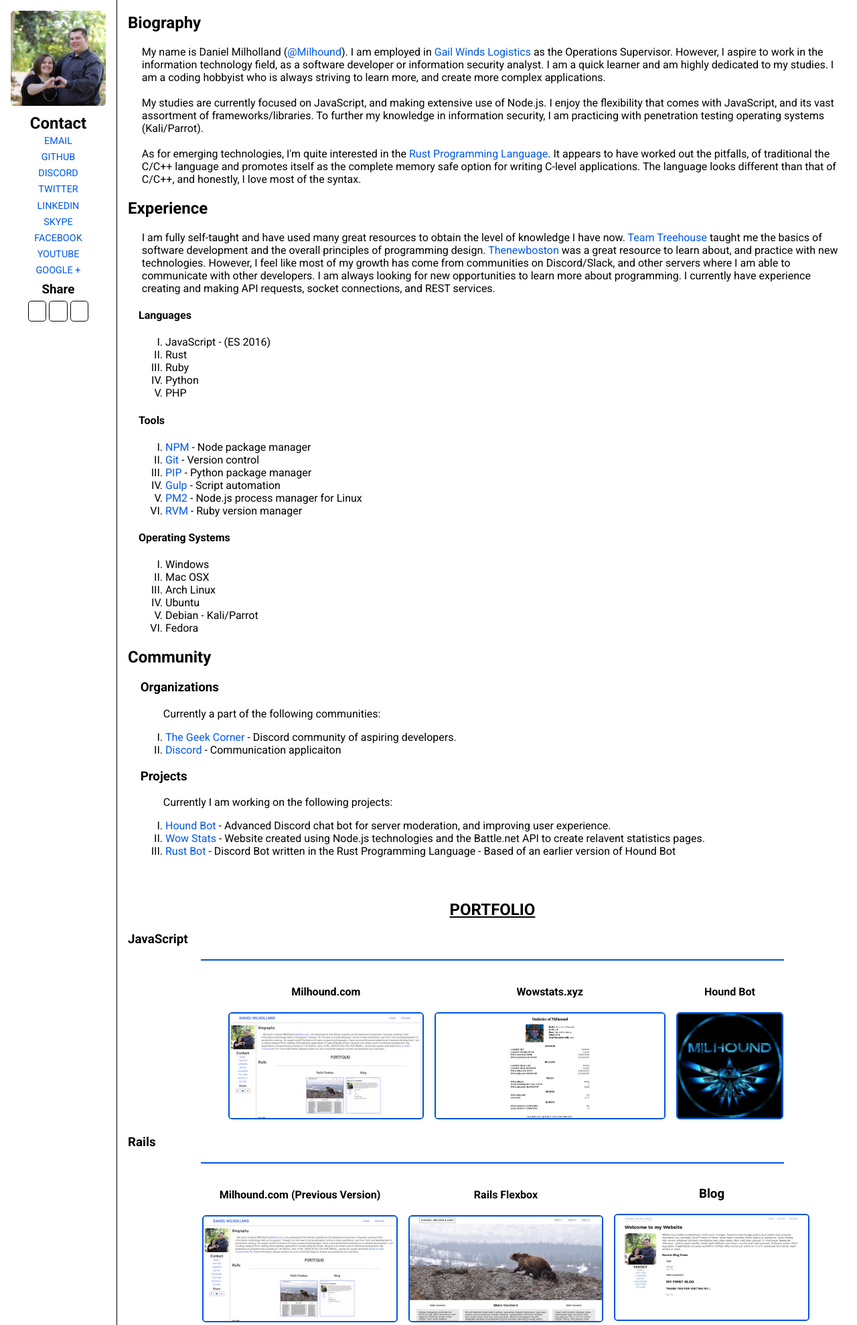
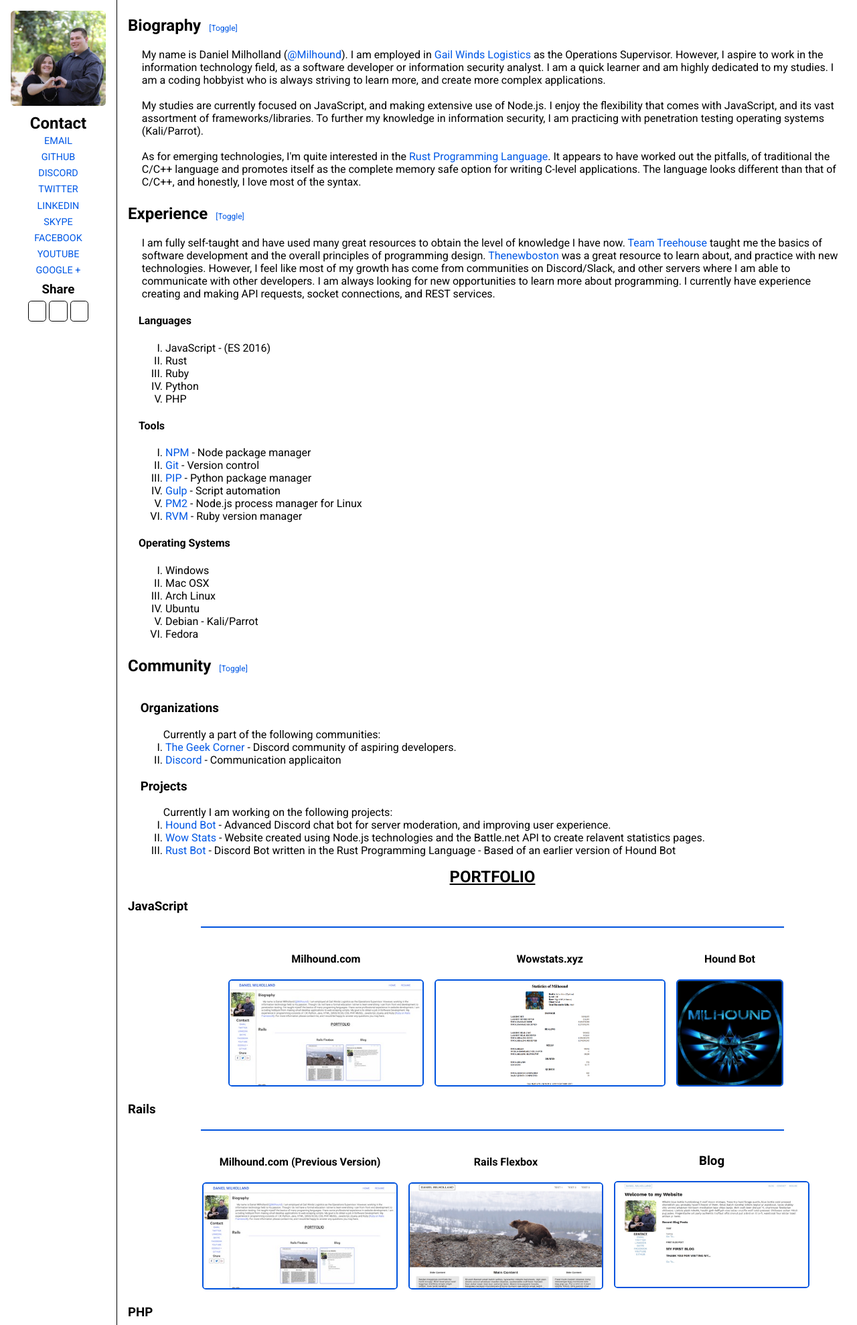
Before and after one commit to Milhound/Milhound, a PHP site: page / in a window 1280 px wide. Shown: the part 61-2039 px from the top of the page at 67% size. Run offline with PHP 8.4, Linux system fonts and the light colour scheme; some libraries are stand-ins or nearby versions; some web fonts are replaced.

Commit message:
Added toggle

```diff
--- a/CSS/main.css
+++ b/CSS/main.css
@@ -535,6 +535,25 @@ a:hover {
   color: #003180;
   text-decoration: underline; }
 
+.toggled {
+  animation: reduceHeight 800ms linear;
+  animation-fill-mode: forwards;
+  transition: visibility 1s, opacity 1s;
+  visibility: hidden;
+  opacity: 0; }
+
+@keyframes increaseHeight {
+  from {
+    max-height: 0; }
+  to {
+    max-height: 70em; } }
+
+@keyframes reduceHeight {
+  from {
+    max-height: 70em; }
+  to {
+    max-height: 0; } }
+
 header {
   display: flex !important;
   align-items: center;
--- a/CSS/welcome.css
+++ b/CSS/welcome.css
@@ -1,16 +1,26 @@
-#bio {
-  margin-bottom: 3em; }
+#bio h2 {
+  display: inline-block;
+  margin-right: .5em;
+  margin-top: 1em; }
+
+#bio ul {
+  margin: 0 auto; }
+
 #bio .subCategory {
   padding-left: 1em; }
+
 #bio .subParagraph {
   padding-left: 2em; }
+
 #bio .subList {
   margin-left: 1em;
   list-style-type: upper-roman; }
+
 #bio p {
   margin: 0 1.3em; }
 
 #portfolio {
+  margin-top: 1em;
   padding-bottom: 1em; }
   #portfolio hr {
     height: 2px;
--- /dev/null
+++ b/JS/collapse.min.js
@@ -0,0 +1 @@
+function toggleCollapse(e){switch(e){case 1:document.getElementById("bio-paragraph").classList.toggle("toggled");break;case 2:document.getElementById("experience").classList.toggle("toggled");break;case 3:document.getElementById("community").classList.toggle("toggled")}}
--- a/Partials/scripts.php
+++ b/Partials/scripts.php
@@ -1 +1,2 @@
 <script src="/JS/darkmode.min.js"></script>
+<script src="/JS/collapse.min.js"></script>
--- a/SCSS/main.scss
+++ b/SCSS/main.scss
@@ -22,6 +22,26 @@ a:hover{
 	color: darken($blue, 20%);
 	text-decoration: underline;
 }
+
+.toggled{
+	animation: reduceHeight 800ms linear;
+	animation-fill-mode: forwards;
+	transition: visibility 1s, opacity 1s;
+	visibility: hidden;
+	opacity: 0;
+
+}
+
+@keyframes increaseHeight{
+	from {max-height: 0;}
+	to {max-height: 70em;}
+}
+
+@keyframes reduceHeight{
+	from {max-height: 70em;}
+	to {max-height: 0;}
+}
+
 // --------- Nav --------- //
 header{
 	display: flex !important;
--- a/SCSS/welcome.scss
+++ b/SCSS/welcome.scss
@@ -4,7 +4,14 @@ $lightblue: #558EFF;
 $background: lighten(lightgrey, 10%);
 // --------- Bio --------- //
 #bio{
-	margin-bottom: 3em;
+	h2{
+		display: inline-block;
+		margin-right: .5em;
+		margin-top: 1em;
+	}
+	ul {
+		margin: 0 auto;
+	}
 	.subCategory{
 		padding-left: 1em;
 	}
@@ -21,6 +28,7 @@ $background: lighten(lightgrey, 10%);
 }
 // --------- Portfolio --------- //
 #portfolio{
+	margin-top: 1em;
 	padding-bottom: 1em;
 	hr{
 		height: 2px;
--- a/index.php
+++ b/index.php
@@ -9,7 +9,8 @@
 <body>
     <?php include('./Partials/content.php'); ?>
     <section id="bio">
-        <h2>Biography</h2>
+        <h2>Biography</h2><a style="font-size: .75em;" href="javascript:toggleCollapse(1)">[Toggle]</a>
+        <div id="bio-paragraph">
             <p>
                 My name is Daniel Milholland (<a href="https://twitter.com/Milhound" class="contact-link">@Milhound</a>). I am employed in <a href="http://www.gailwindslog.com/">Gail Winds Logistics</a> as the Operations Supervisor. However, I aspire to work in the information technology field, as a software developer or information security analyst. I am a quick learner and am highly dedicated to my studies. I am a coding hobbyist who is always striving to learn more, and create more complex applications.<br>
             <br>
@@ -17,7 +18,9 @@
             <br>
                 As for emerging technologies, I'm quite interested in the <a href="https://www.rust-lang.org/">Rust Programming Language</a>. It appears to have worked out the pitfalls, of traditional the C/C++ language and promotes itself as the complete memory safe option for writing C-level applications. The language looks different than that of C/C++, and honestly, I love most of the syntax.
             </p>
-        <h2>Experience</h2>
+        </div>
+        <h2>Experience</h2><a style="font-size: .75em;" href="javascript:toggleCollapse(2)">[Toggle]</a>
+        <div id="experience">
             <p>
                 I am fully self-taught and have used many great resources to obtain the level of knowledge I have now. <a href="https://teamtreehouse.com">Team Treehouse</a> taught me the basics of software development and the overall principles of programming design. <a href="https://www.thenewboston.com">Thenewboston</a> was a great resource to learn about, and practice with new technologies. However, I feel like most of my growth has come from communities on Discord/Slack, and other servers where I am able to communicate with other developers. I am always looking for new opportunities to learn more about programming. I currently have experience creating and making API requests, socket connections, and REST services.
             </p>
@@ -47,7 +50,9 @@
                 <li>Debian - Kali/Parrot</li>
                 <li>Fedora</li>
             </ul>
-        <h2>Community</h2>
+        </div>
+        <h2>Community</h2><a style="font-size: .75em;" href="javascript:toggleCollapse(3)">[Toggle]</a>
+        <div id="community">
             <h3 class="subCategory">Organizations</h3>
             <p class="subParagraph">Currently a part of the following communities:</p>
             <ul class="subList">
@@ -61,6 +66,7 @@
                 <li><a href="https://wowstats.xyz">Wow Stats</a> - Website created using Node.js technologies and the Battle.net API to create relavent statistics pages.</li>
                 <li><a href="https://github.com/Milhound/Rust-Bot">Rust Bot</a> - Discord Bot written in the Rust Programming Language - Based of an earlier version of Hound Bot</li>
             </ul>
+        </div>
     </section>
     <?php
         include('./Partials/portfolio.php');
```
Also changed, not shown: JS/src/collapse.js (added, +13 -0 lines). Lines whose indentation alone changed are shown as unchanged.
